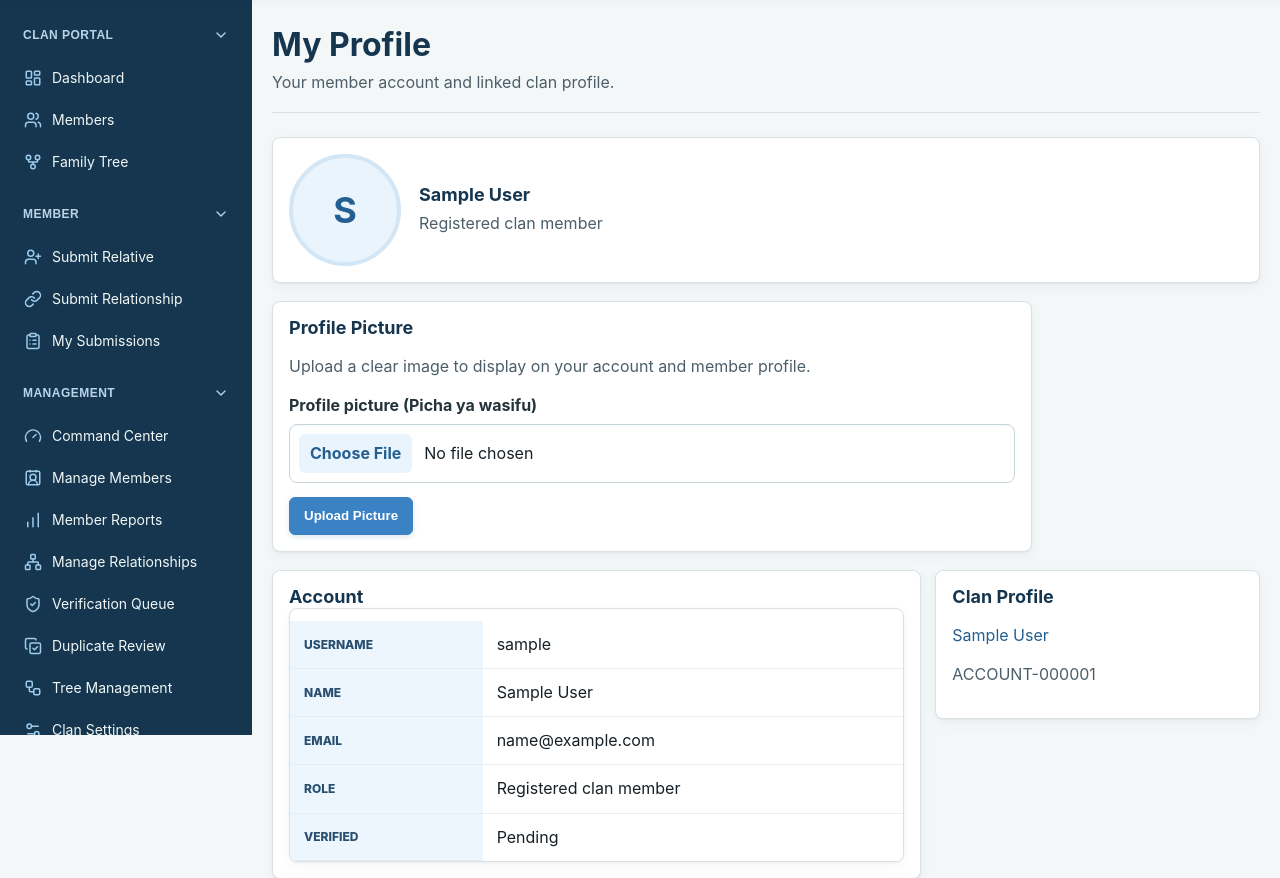
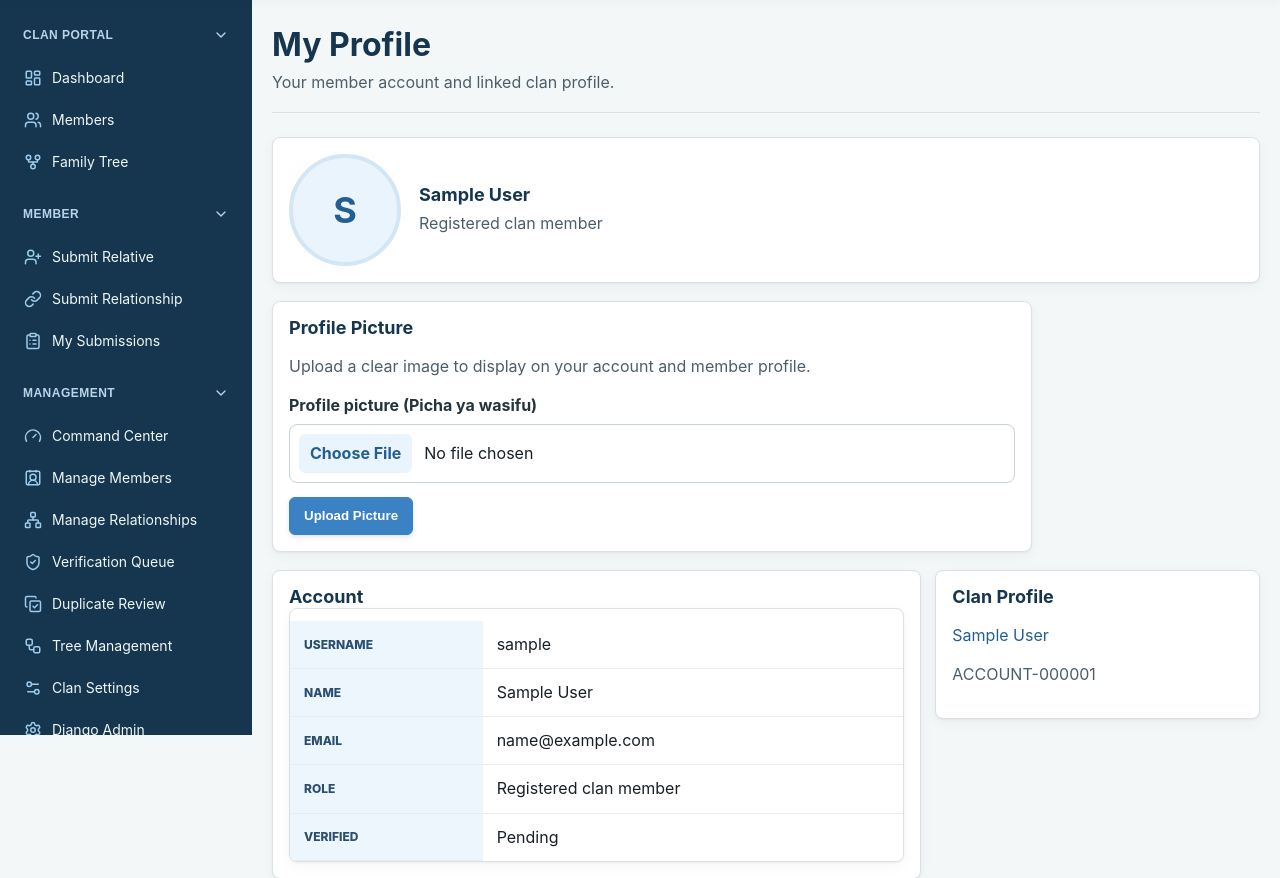
Before and after one commit to Oswaldgerald/clan, a Django app: page /accounts/profile/ in a window 1280 px wide. Shown: the part 65-943 px from the top of the page. Run offline with Django 4.2, Linux system fonts and the light colour scheme; the visitor is signed in with stand-in values (Sample User, id 1); some libraries are stand-ins or nearby versions.

Commit message:
Remove duplicate member reports navigation

```diff
--- a/templates/base.html
+++ b/templates/base.html
@@ -988,7 +988,6 @@
           <div class="sidebar-links" id="sidebar-management">
             <a href="{% url 'management-dashboard' %}"><i data-lucide="gauge" aria-hidden="true"></i><span>Command Center</span></a>
             <a href="{% url 'management-members' %}"><i data-lucide="contact-round" aria-hidden="true"></i><span>Manage Members</span></a>
-            <a href="{% url 'management-active-member-report' %}"><i data-lucide="chart-no-axes-column-increasing" aria-hidden="true"></i><span>Member Reports</span></a>
             <a href="{% url 'management-relationships' %}"><i data-lucide="network" aria-hidden="true"></i><span>Manage Relationships</span></a>
             <a href="{% url 'management-pending' %}"><i data-lucide="shield-check" aria-hidden="true"></i><span>Verification Queue</span></a>
             <a href="{% url 'management-duplicates' %}"><i data-lucide="copy-check" aria-hidden="true"></i><span>Duplicate Review</span></a>
```
